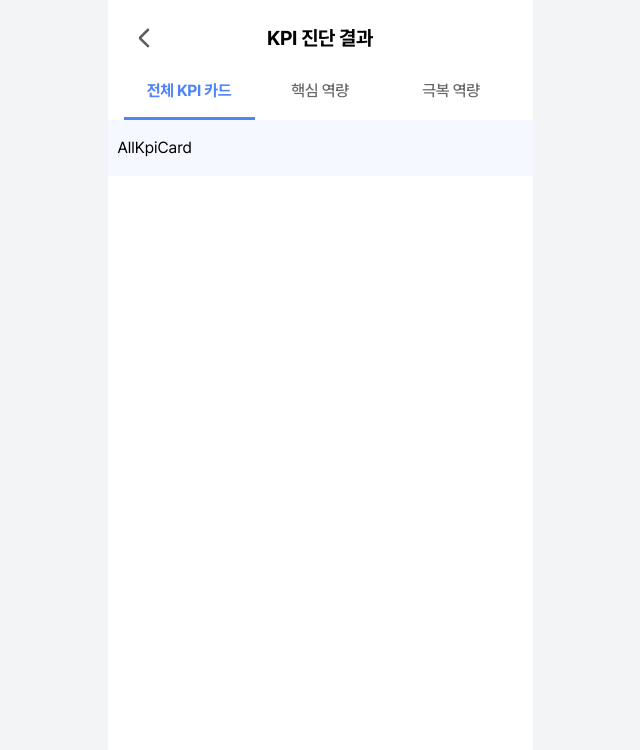
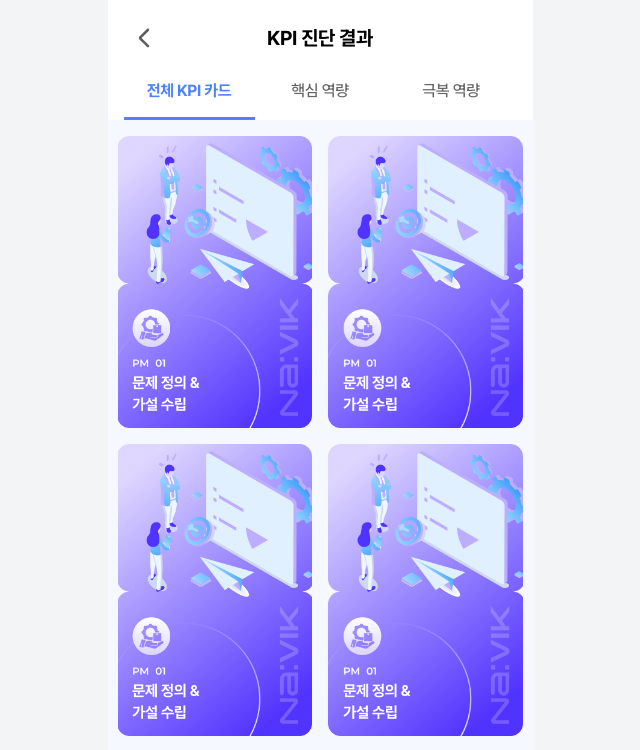
Before and after one commit to UMC9th-NaviK/NaviK-FE, a React (Vite) app: page /job/result in a window 1280 px wide. Shown: the top 750 px of the page, without its empty margins (320-960 px from the left). Built offline with nearby package versions, Linux system fonts and the light colour scheme.

Commit message:
#8 [FEAT] 전체 KPI 카드 페이지

```diff
--- a/src/components/job/AllKpiCard.tsx
+++ b/src/components/job/AllKpiCard.tsx
@@ -1,5 +1,23 @@
 const AllKpiCard = () => {
-  return <div>AllKpiCard</div>;
+  return (
+    <div className="flex flex-col gap-4 pb-7">
+      {/* 전체 카드 리스트 */}
+      <div className="grid grid-cols-2 gap-4">
+        {/* 카드 20개 반복 */}
+        {[...Array(20)].map((_, index) => (
+          <img
+            key={index}
+            src="/images/kpi/example.png"
+            className="aspect-2/3 w-full object-cover"
+          />
+        ))}
+      </div>
+      <div className="bg-base-200 text-base-500 text-caption-12M flex items-center gap-1 rounded-lg px-4 py-3">
+        <img src="/icons/warning.svg" className="h-3.5 w-3.5" />
+        <p>AI 검사 결과 유의사항</p>
+      </div>
+    </div>
+  );
 };
 
 export default AllKpiCard;
```
Also changed, not shown: public/icons/warning.svg (added), public/images/kpi/example.png (added).
